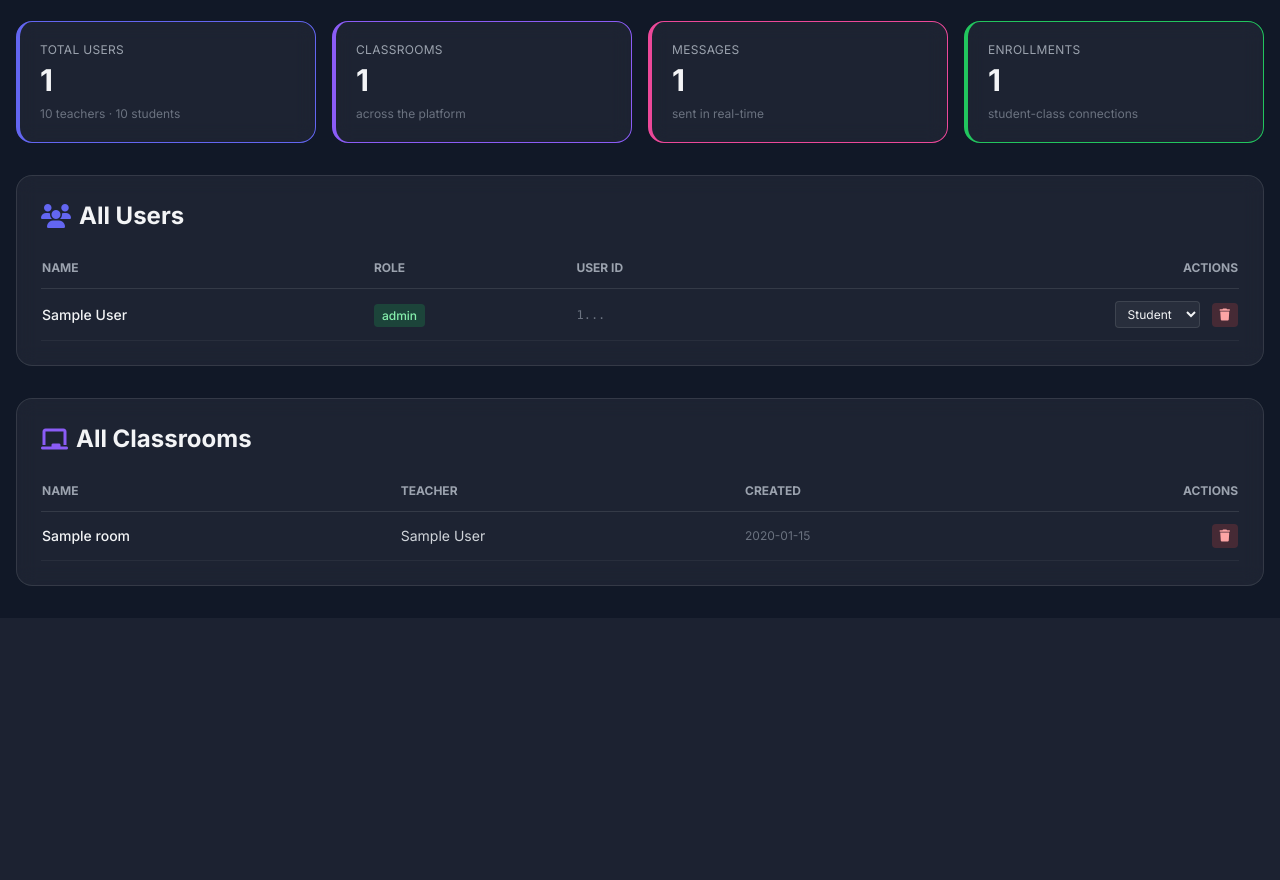
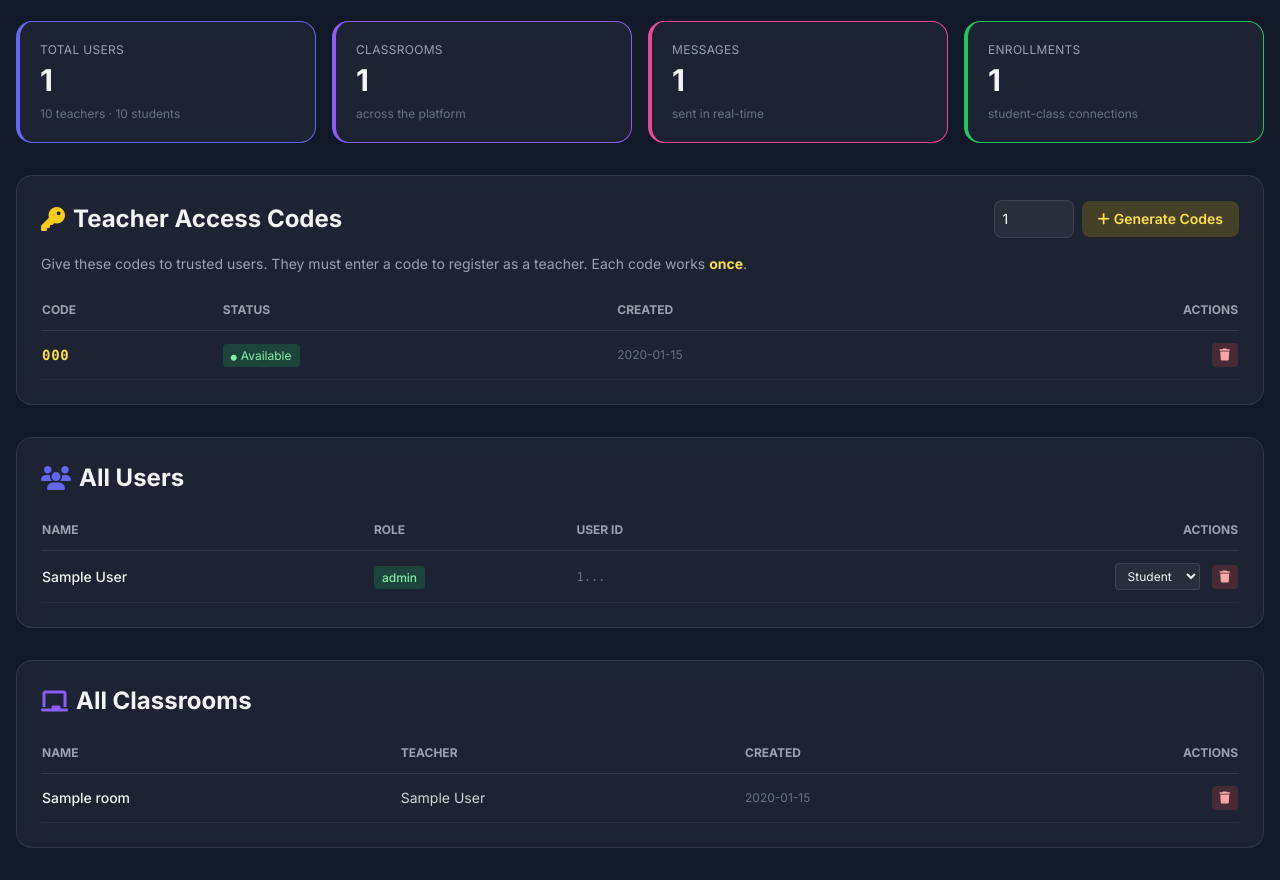
Before and after one commit to t6t7y8/virtual-classroom, a Flask app: template templates/admin.html in a window 1280 px wide. Shown: the part 185-1065 px from the top of the page. Before the commit the page ends 771 px from the top, so only its background shows below. Run offline with Flask 3, Linux system fonts and the light colour scheme; the template is opened without the code that fills it: most values are stand-ins (such as "Sample title", 1, 10 or a date in 2020); some libraries are stand-ins or nearby versions.

Commit message:
Add teacher access code system

```diff
--- a/app.py
+++ b/app.py
@@ -15,6 +15,7 @@ socket.getaddrinfo = _ipv4_only_getaddrinfo
 # ============================================================
 
 import os
+import secrets
 from flask import Flask, render_template, request, redirect, url_for, session, flash, jsonify
 from supabase import create_client, Client
 from dotenv import load_dotenv
@@ -92,7 +93,7 @@ def index():
 
 
 # ============================================================
-# 📝 REGISTER
+# 📝 REGISTER (with teacher access code validation)
 # ============================================================
 @app.route('/register', methods=['GET', 'POST'])
 def register():
@@ -101,11 +102,32 @@ def register():
         password = request.form.get('password')
         full_name = request.form.get('full_name')
         role = request.form.get('role', 'student')
+        teacher_code = request.form.get('teacher_code', '').strip().upper()
 
+        # 🛡️ VALIDATE TEACHER CODE (only for teacher registrations)
+        code_row = None
+        if role == 'teacher':
+            if not teacher_code:
+                flash('A teacher access code is required to register as a teacher.', 'danger')
+                return render_template('register.html')
+
+            try:
+                result = supabase.table('teacher_codes').select('*').eq('code', teacher_code).execute()
+                if not result.data:
+                    flash('Invalid teacher access code. Please contact the administrator.', 'danger')
+                    return render_template('register.html')
+
+                code_row = result.data[0]
+
+                if code_row.get('is_used'):
+                    flash('This teacher access code has already been used.', 'danger')
+                    return render_template('register.html')
+            except Exception as e:
+                flash(f'Error validating code: {str(e)}', 'danger')
+                return render_template('register.html')
+
+        # ✅ CREATE THE USER
         try:
-            # Create user in Supabase Auth
-            # Metadata (full_name, role) is picked up by the Postgres
-            # trigger 'handle_new_user' which auto-creates the profile row.
             user = supabase.auth.sign_up({
                 "email": email,
                 "password": password,
@@ -116,6 +138,13 @@ def register():
                     }
                 }
             })
+
+            # 🔒 Mark the teacher code as used
+            if role == 'teacher' and code_row:
+                supabase.table('teacher_codes').update({
+                    "is_used": True,
+                    "used_by": user.user.id
+                }).eq('id', code_row['id']).execute()
 
             flash('Registration successful! Please log in.', 'success')
             return redirect(url_for('login'))
@@ -353,6 +382,9 @@ def admin_portal():
     # Fetch all classrooms with teacher info
     classrooms = supabase.table('classrooms').select('*, profiles(full_name)').order('created_at', desc=True).execute()
 
+    # Fetch teacher codes
+    codes = supabase.table('teacher_codes').select('*').order('created_at', desc=True).execute()
+
     # Fetch stats
     messages_count = supabase.table('messages').select('id', count='exact').execute()
     enrollments_count = supabase.table('enrollments').select('id', count='exact').execute()
@@ -376,6 +408,7 @@ def admin_portal():
     return render_template('admin.html',
                          users=users.data,
                          classrooms=classrooms.data,
+                         codes=codes.data,
                          stats=stats)
 
 
@@ -412,6 +445,51 @@ def admin_change_role(user_id):
     try:
         supabase.table('profiles').update({'role': new_role}).eq('id', user_id).execute()
         flash(f'Role updated to {new_role}.', 'success')
+    except Exception as e:
+        flash(f'Error: {str(e)}', 'danger')
+    return redirect(url_for('admin_portal'))
+
+
+# ============================================================
+# 🔑 ADMIN: TEACHER ACCESS CODES
+# ============================================================
+@app.route('/admin/generate_codes', methods=['POST'])
+@admin_required
+def admin_generate_codes():
+    try:
+        count = int(request.form.get('count', 1))
+    except ValueError:
+        count = 1
+    count = min(max(count, 1), 50)  # clamp between 1 and 50
+
+    generated = []
+
+    try:
+        for _ in range(count):
+            # Generate a code like "TCH-AB12-CD34"
+            part1 = secrets.token_hex(2).upper()
+            part2 = secrets.token_hex(2).upper()
+            code = f"TCH-{part1}-{part2}"
+
+            supabase.table('teacher_codes').insert({
+                "code": code,
+                "created_by": session['user']['id']
+            }).execute()
+            generated.append(code)
+
+        flash(f'{len(generated)} teacher code(s) generated successfully.', 'success')
+    except Exception as e:
+        flash(f'Error generating codes: {str(e)}', 'danger')
+
+    return redirect(url_for('admin_portal'))
+
+
+@app.route('/admin/delete_code/<int:code_id>', methods=['POST'])
+@admin_required
+def admin_delete_code(code_id):
+    try:
+        supabase.table('teacher_codes').delete().eq('id', code_id).execute()
+        flash('Code deleted.', 'success')
     except Exception as e:
         flash(f'Error: {str(e)}', 'danger')
     return redirect(url_for('admin_portal'))
--- a/templates/admin.html
+++ b/templates/admin.html
@@ -33,6 +33,81 @@
         <p class="text-gray-400 text-xs uppercase tracking-wide">Enrollments</p>
         <p class="text-3xl font-bold mt-1">{{ stats.total_enrollments }}</p>
         <p class="text-xs text-gray-500 mt-2">student-class connections</p>
+    </div>
+</div>
+
+<!-- Teacher Access Codes Section -->
+<div class="glass rounded-2xl p-6 mb-8">
+    <div class="flex justify-between items-center mb-4 flex-wrap gap-4">
+        <h2 class="text-2xl font-bold flex items-center">
+            <i class="fas fa-key text-yellow-400 mr-2"></i>
+            Teacher Access Codes
+        </h2>
+
+        <form method="POST" action="{{ url_for('admin_generate_codes') }}"
+              class="flex items-center gap-2">
+            <input type="number" name="count" value="1" min="1" max="50"
+                   class="w-20 p-2 rounded-lg bg-white/5 border border-white/10 text-white text-sm focus:outline-none focus:border-yellow-400">
+            <button type="submit"
+                    class="px-4 py-2 rounded-lg bg-yellow-500/20 text-yellow-300 hover:bg-yellow-500/30 transition text-sm font-semibold">
+                <i class="fas fa-plus mr-1"></i>Generate Codes
+            </button>
+        </form>
+    </div>
+
+    <p class="text-sm text-gray-400 mb-4">
+        Give these codes to trusted users. They must enter a code to register as a teacher.
+        Each code works <strong class="text-yellow-300">once</strong>.
+    </p>
+
+    <div class="overflow-x-auto">
+        <table class="w-full text-left text-sm">
+            <thead>
+                <tr class="border-b border-white/10 text-gray-400 text-xs uppercase">
+                    <th class="py-3">Code</th>
+                    <th class="py-3">Status</th>
+                    <th class="py-3">Created</th>
+                    <th class="py-3 text-right">Actions</th>
+                </tr>
+            </thead>
+            <tbody>
+                {% for code in codes %}
+                <tr class="border-b border-white/5 hover:bg-white/5 transition">
+                    <td class="py-3 font-mono font-semibold tracking-wider text-yellow-300">
+                        {{ code.code }}
+                    </td>
+                    <td class="py-3">
+                        {% if code.is_used %}
+                            <span class="px-2 py-1 rounded text-xs bg-gray-500/20 text-gray-400">
+                                <i class="fas fa-check mr-1"></i>Used
+                            </span>
+                        {% else %}
+                            <span class="px-2 py-1 rounded text-xs bg-green-500/20 text-green-300">
+                                <i class="fas fa-circle mr-1" style="font-size: 6px;"></i>Available
+                            </span>
+                        {% endif %}
+                    </td>
+                    <td class="py-3 text-gray-500 text-xs">
+                        {{ code.created_at[:10] if code.created_at else '—' }}
+                    </td>
+                    <td class="py-3 text-right">
+                        <form method="POST"
+                              action="{{ url_for('admin_delete_code', code_id=code.id) }}"
+                              class="inline-block"
+                              onsubmit="return confirm('Delete this code?')">
+                            <button type="submit"
+                                    class="px-2 py-1 rounded text-xs bg-red-500/20 text-red-300 hover:bg-red-500/30 transition">
+                                <i class="fas fa-trash"></i>
+                            </button>
+                        </form>
+                    </td>
+                </tr>
+                {% endfor %}
+            </tbody>
+        </table>
+        {% if not codes %}
+            <p class="text-gray-500 text-center py-8">No codes generated yet. Click "Generate Codes" above.</p>
+        {% endif %}
     </div>
 </div>
 
```
Also changed, not shown: templates/register.html (+45 -5 lines).
